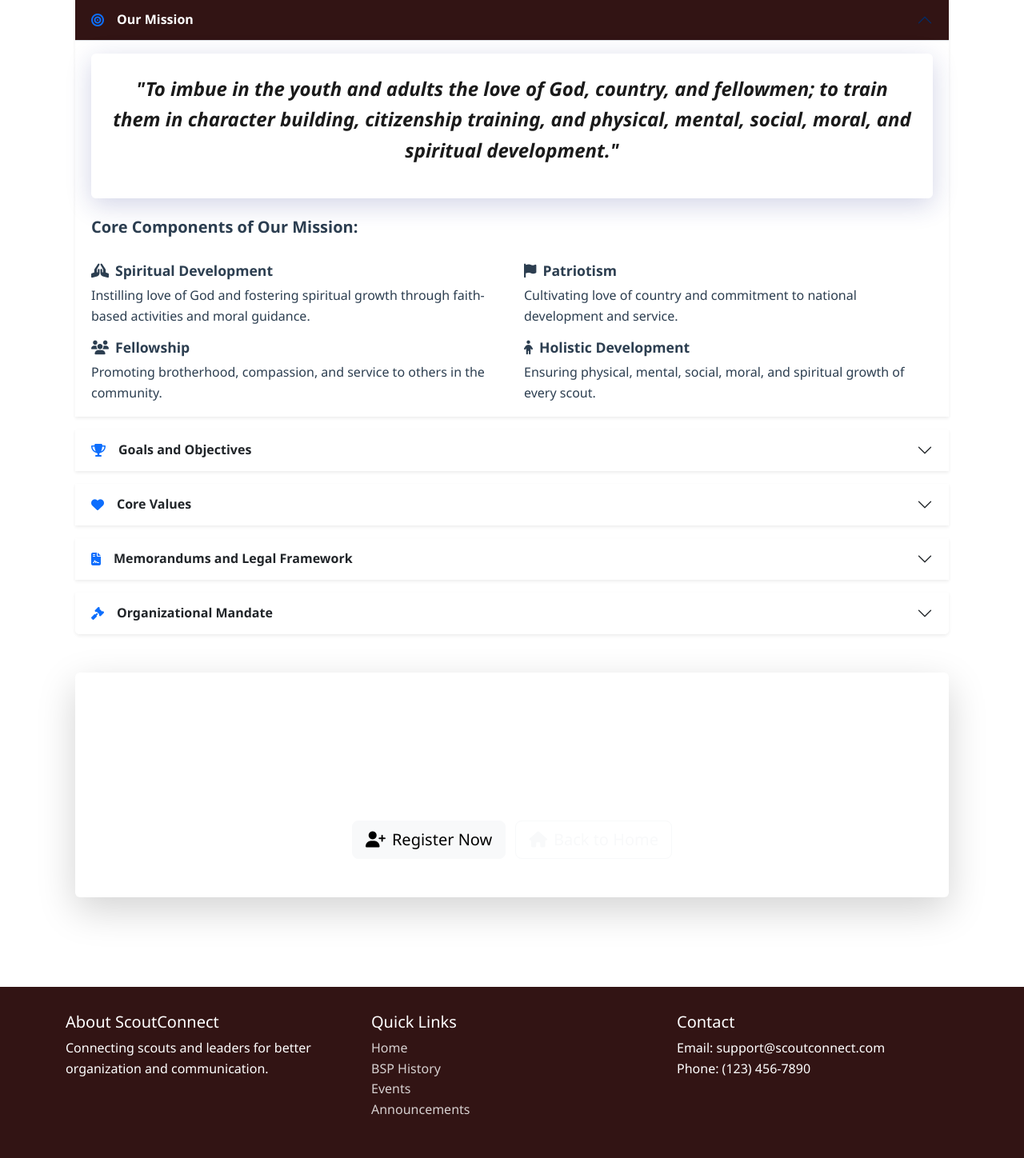
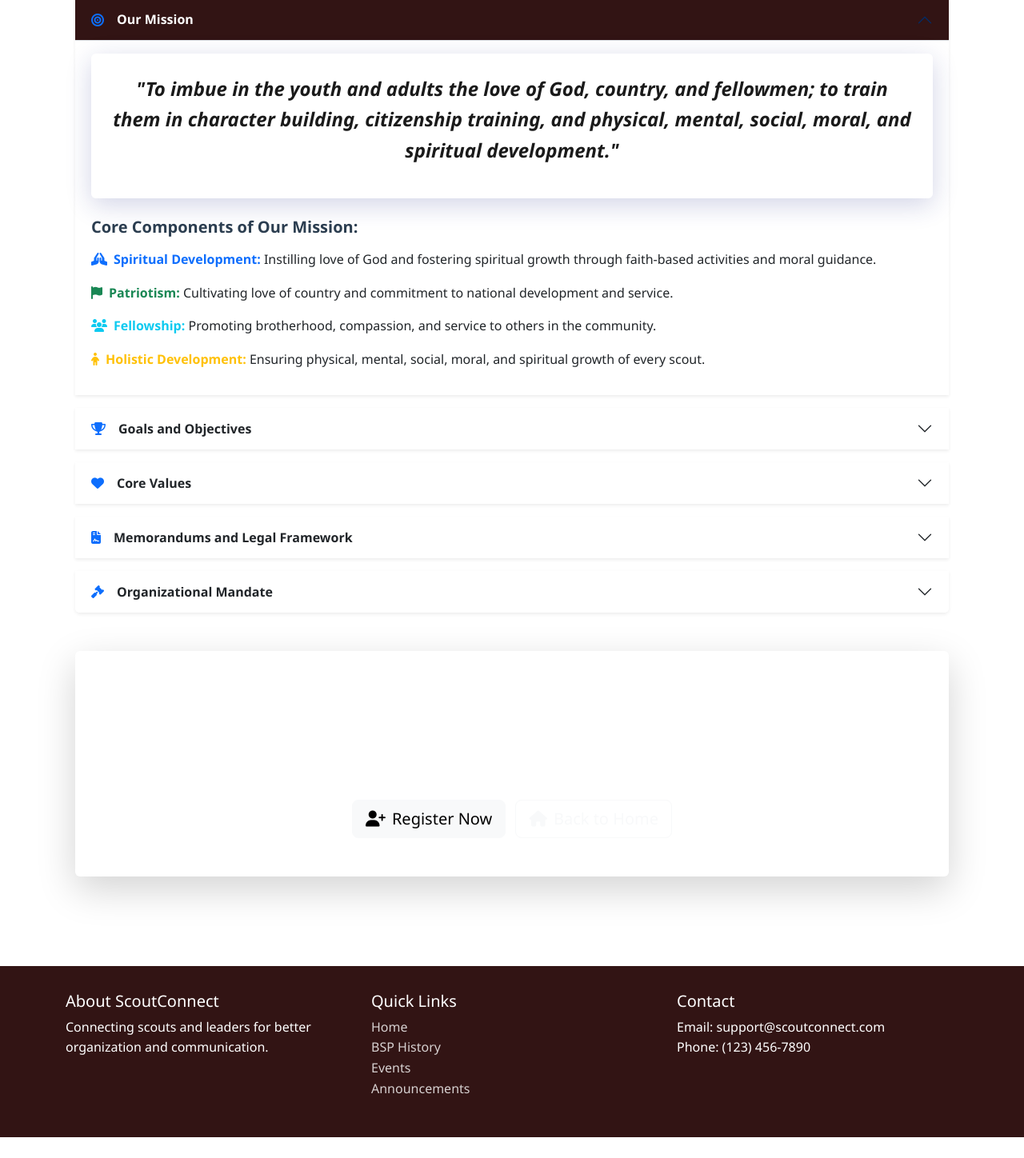
Before and after one commit to 0xShun/BoyScout-Registration-System, a Django app: page /accounts/bsp-history/ in a window 1280 px wide, after a click on "Our Mission". Shown: the part 754-2202 px from the top of the page at 80% size. After the commit the page ends 2176 px from the top, so only its background shows below. Run offline with Django 5.2, Linux system fonts and the light colour scheme; some libraries are stand-ins or nearby versions.

Commit message:
refactor: Remove card layouts from BSP history page, convert to simple list format

```diff
--- a/accounts/templates/accounts/bsp_history.html
+++ b/accounts/templates/accounts/bsp_history.html
@@ -162,40 +162,24 @@
                     </div>
                     <div class="mt-4">
                         <h5 class="fw-bold mb-3">Core Components of Our Mission:</h5>
-                        <div class="row g-3">
-                            <div class="col-md-6">
-                                <div class="card h-100 glassmorphism-card">
-                                    <div class="card-body">
-                                        <h6 class="card-title fw-bold text-primary"><i class="fas fa-praying-hands me-2"></i>Spiritual Development</h6>
-                                        <p class="card-text text-dark">Instilling love of God and fostering spiritual growth through faith-based activities and moral guidance.</p>
-                                    </div>
-                                </div>
-                            </div>
-                            <div class="col-md-6">
-                                <div class="card h-100 glassmorphism-card">
-                                    <div class="card-body">
-                                        <h6 class="card-title fw-bold text-success"><i class="fas fa-flag me-2"></i>Patriotism</h6>
-                                        <p class="card-text text-dark">Cultivating love of country and commitment to national development and service.</p>
-                                    </div>
-                                </div>
-                            </div>
-                            <div class="col-md-6">
-                                <div class="card h-100 glassmorphism-card">
-                                    <div class="card-body">
-                                        <h6 class="card-title fw-bold text-info"><i class="fas fa-users me-2"></i>Fellowship</h6>
-                                        <p class="card-text text-dark">Promoting brotherhood, compassion, and service to others in the community.</p>
-                                    </div>
-                                </div>
-                            </div>
-                            <div class="col-md-6">
-                                <div class="card h-100 glassmorphism-card">
-                                    <div class="card-body">
-                                        <h6 class="card-title fw-bold text-warning"><i class="fas fa-child me-2"></i>Holistic Development</h6>
-                                        <p class="card-text text-dark">Ensuring physical, mental, social, moral, and spiritual growth of every scout.</p>
-                                    </div>
-                                </div>
-                            </div>
-                        </div>
+                        <ul class="list-unstyled">
+                            <li class="mb-3">
+                                <strong class="text-primary"><i class="fas fa-praying-hands me-2"></i>Spiritual Development:</strong>
+                                <span class="text-dark">Instilling love of God and fostering spiritual growth through faith-based activities and moral guidance.</span>
+                            </li>
+                            <li class="mb-3">
+                                <strong class="text-success"><i class="fas fa-flag me-2"></i>Patriotism:</strong>
+                                <span class="text-dark">Cultivating love of country and commitment to national development and service.</span>
+                            </li>
+                            <li class="mb-3">
+                                <strong class="text-info"><i class="fas fa-users me-2"></i>Fellowship:</strong>
+                                <span class="text-dark">Promoting brotherhood, compassion, and service to others in the community.</span>
+                            </li>
+                            <li class="mb-3">
+                                <strong class="text-warning"><i class="fas fa-child me-2"></i>Holistic Development:</strong>
+                                <span class="text-dark">Ensuring physical, mental, social, moral, and spiritual growth of every scout.</span>
+                            </li>
+                        </ul>
                     </div>
                 </div>
             </div>
@@ -414,56 +398,32 @@
                 <div class="accordion-body">
                     <p class="lead">The Boy Scouts of the Philippines operates under a clear mandate to serve the nation through youth development:</p>
 
-                    <div class="row g-3 mt-3">
-                        <div class="col-md-6">
-                            <div class="card h-100 glassmorphism-card">
-                                <div class="card-body">
-                                    <h6 class="fw-bold text-primary"><i class="fas fa-graduation-cap me-2"></i>Educational Partnership</h6>
-                                    <p class="text-dark">Work closely with the Department of Education (DepEd) to complement formal education with character development and life skills training.</p>
-                                </div>
-                            </div>
-                        </div>
-                        <div class="col-md-6">
-                            <div class="card h-100 glassmorphism-card">
-                                <div class="card-body">
-                                    <h6 class="fw-bold text-primary"><i class="fas fa-landmark me-2"></i>Nation Building</h6>
-                                    <p class="text-dark">Contribute to national development by producing responsible citizens committed to service and excellence.</p>
-                                </div>
-                            </div>
-                        </div>
-                        <div class="col-md-6">
-                            <div class="card h-100 glassmorphism-card">
-                                <div class="card-body">
-                                    <h6 class="fw-bold text-primary"><i class="fas fa-globe-asia me-2"></i>International Cooperation</h6>
-                                    <p class="text-dark">Represent the Philippines in the World Organization of the Scout Movement (WOSM) and promote international understanding.</p>
-                                </div>
-                            </div>
-                        </div>
-                        <div class="col-md-6">
-                            <div class="card h-100 glassmorphism-card">
-                                <div class="card-body">
-                                    <h6 class="fw-bold text-primary"><i class="fas fa-leaf me-2"></i>Environmental Advocacy</h6>
-                                    <p class="text-dark">Promote environmental awareness and conservation through practical action and education.</p>
-                                </div>
-                            </div>
-                        </div>
-                        <div class="col-md-6">
-                            <div class="card h-100 glassmorphism-card">
-                                <div class="card-body">
-                                    <h6 class="fw-bold text-primary"><i class="fas fa-first-aid me-2"></i>Community Service</h6>
-                                    <p class="text-dark">Mobilize scouts for disaster response, community development, and humanitarian assistance.</p>
-                                </div>
-                            </div>
-                        </div>
-                        <div class="col-md-6">
-                            <div class="card h-100 glassmorphism-card">
-                                <div class="card-body">
-                                    <h6 class="fw-bold text-primary"><i class="fas fa-users-cog me-2"></i>Volunteer Development</h6>
-                                    <p class="text-dark">Train and support adult volunteers to effectively mentor and guide young scouts.</p>
-                                </div>
-                            </div>
-                        </div>
-                    </div>
+                    <ul class="list-unstyled mt-4">
+                        <li class="mb-3">
+                            <strong class="text-primary"><i class="fas fa-graduation-cap me-2"></i>Educational Partnership:</strong>
+                            <span class="text-dark">Work closely with the Department of Education (DepEd) to complement formal education with character development and life skills training.</span>
+                        </li>
+                        <li class="mb-3">
+                            <strong class="text-primary"><i class="fas fa-landmark me-2"></i>Nation Building:</strong>
+                            <span class="text-dark">Contribute to national development by producing responsible citizens committed to service and excellence.</span>
+                        </li>
+                        <li class="mb-3">
+                            <strong class="text-primary"><i class="fas fa-globe-asia me-2"></i>International Cooperation:</strong>
+                            <span class="text-dark">Represent the Philippines in the World Organization of the Scout Movement (WOSM) and promote international understanding.</span>
+                        </li>
+                        <li class="mb-3">
+                            <strong class="text-primary"><i class="fas fa-leaf me-2"></i>Environmental Advocacy:</strong>
+                            <span class="text-dark">Promote environmental awareness and conservation through practical action and education.</span>
+                        </li>
+                        <li class="mb-3">
+                            <strong class="text-primary"><i class="fas fa-first-aid me-2"></i>Community Service:</strong>
+                            <span class="text-dark">Mobilize scouts for disaster response, community development, and humanitarian assistance.</span>
+                        </li>
+                        <li class="mb-3">
+                            <strong class="text-primary"><i class="fas fa-users-cog me-2"></i>Volunteer Development:</strong>
+                            <span class="text-dark">Train and support adult volunteers to effectively mentor and guide young scouts.</span>
+                        </li>
+                    </ul>
 
                     <div class="mt-4 p-4 bg-primary text-white rounded">
                         <h5 class="fw-bold mb-3">The Scout Oath and Law</h5>
```
